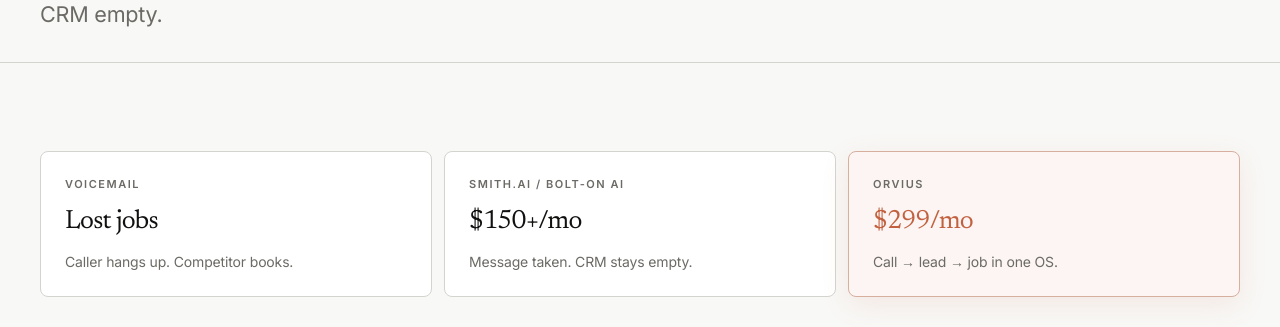
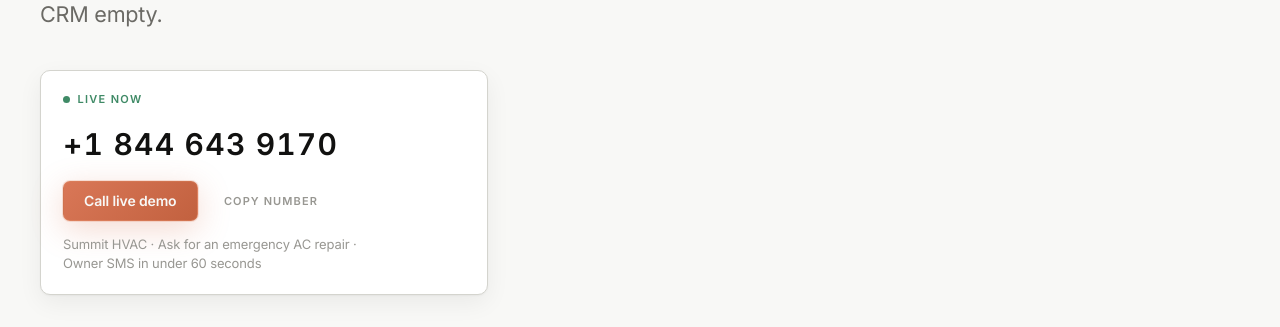
Before and after one commit to marcocarlino2006-glitch/Orvius, a Next.js app: page /pricing in a window 1280 px wide. Shown: the part 473-800 px from the top of the page. Built offline with nearby package versions, Linux system fonts and the light colour scheme; no server answers.

Commit message:
Add live demo CTA to pricing page hero

```diff
--- a/src/app/pricing/page.tsx
+++ b/src/app/pricing/page.tsx
@@ -2,6 +2,7 @@
 import type { Metadata } from "next";
 import { CheckoutButton } from "@/components/checkout-button";
 import { EarlyAccessForm } from "@/components/early-access-form";
+import { HomeCallDemo } from "@/components/home-call-demo";
 import { MarketingShell, ShellPageIntro } from "@/components/marketing-shell";
 import { PricingComparison } from "@/components/pricing-comparison";
 import { company, pricing } from "@/lib/company";
@@ -23,6 +24,9 @@
             subline={`$${pricing.pro.price}/mo flat — built for owner-operators, not enterprise rollouts.`}
             description="No per-minute surprises. No bolt-on AI that leaves your CRM empty."
           />
+          <div className="pilot-live-call">
+            <HomeCallDemo variant="light" size="section" />
+          </div>
         </div>
       </section>
 
```
